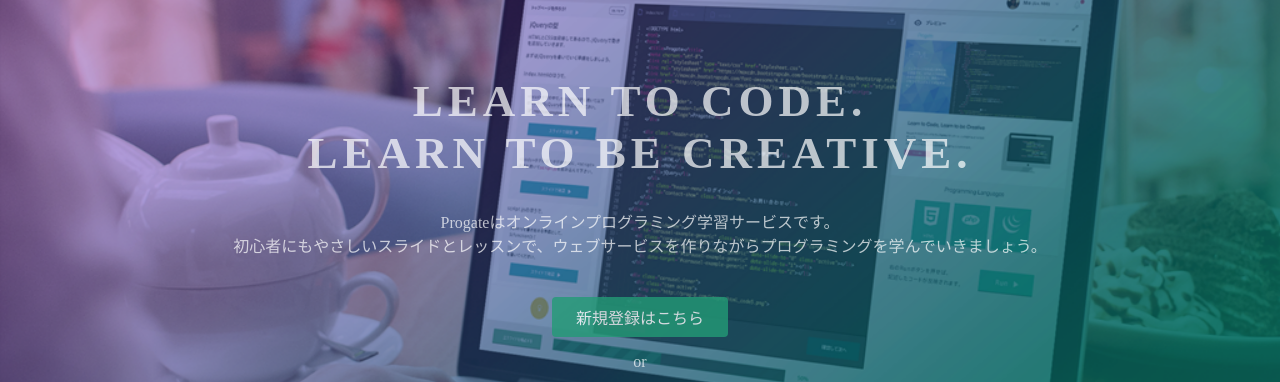
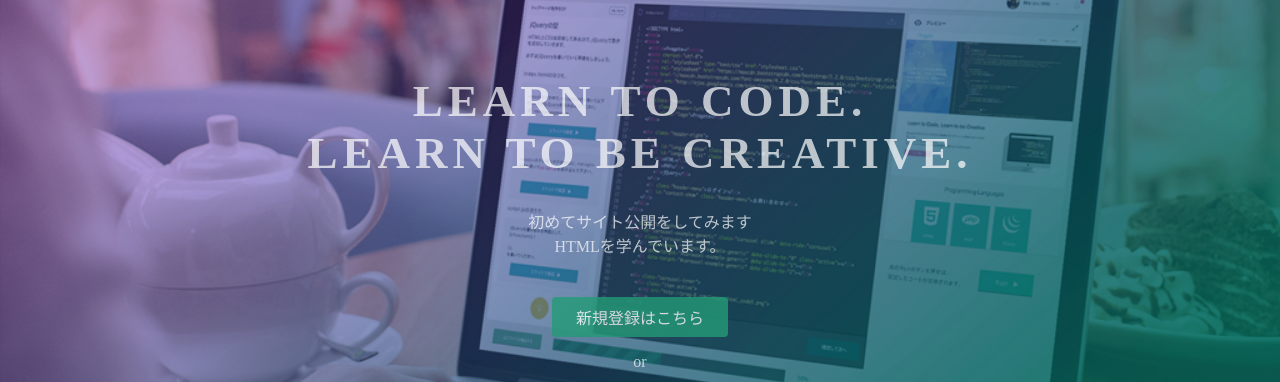
Before and after one commit to cardamomoyuki/firsttry, a plain HTML site: page index.html in a window 1280 px wide. Shown: the part 135-517 px from the top of the page. Drawn offline with Linux system fonts and the light colour scheme.

Commit message:
Update index.html

```diff
--- a/index.html
+++ b/index.html
@@ -24,7 +24,7 @@
   <div class="top-wrapper">
     <div class="container">
       <h1>LEARN TO CODE.<br>LEARN TO BE CREATIVE.</h1>
-      <p>Progateはオンラインプログラミング学習サービスです。<br>初心者にもやさしいスライドとレッスンで、ウェブサービスを作りながらプログラミングを学んでいきましょう。</p>
+      <p>初めてサイト公開をしてみます<br>HTMLを学んでいます。</p>
       <div class="btn-wrapper">
         <a href="#" class="btn signup">新規登録はこちら</a>
         <p>or</p>
```
